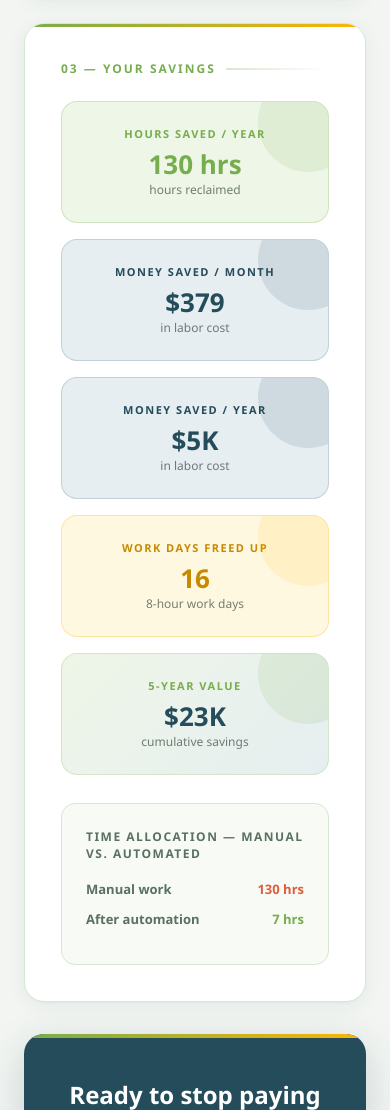
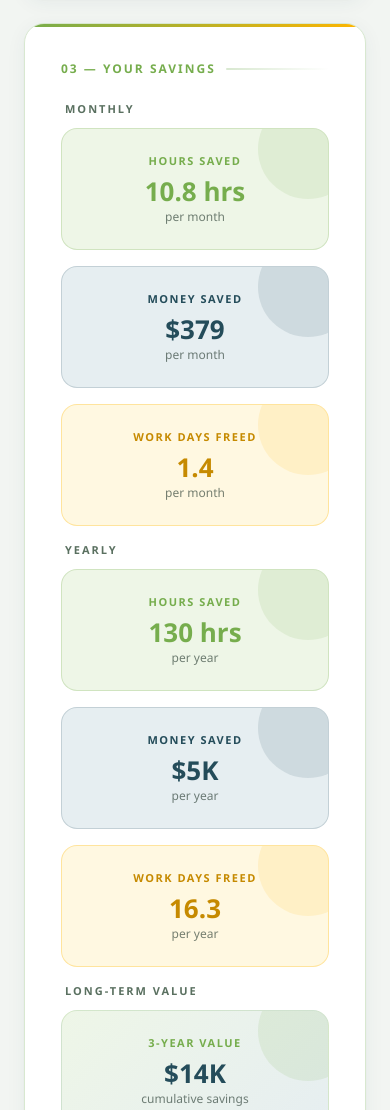
Before and after one commit to aoliverTN/automation-calculator-demo, a plain HTML site: page index.html in a window 390 px wide. Shown: the part 1739-2849 px from the top of the page. Drawn offline with Linux system fonts and the light colour scheme.

Commit message:
Reorganize results into 3x3 grid with monthly, yearly, and multi-year rows
- Row 1 (Monthly): hours saved, money saved, work days freed
- Row 2 (Yearly): same three metrics annualized
- Row 3 (Long-term): 3-year, 5-year, and 7-year cumulative savings
- Grid is fixed 3-column with responsive single-column on mobile

Co-Authored-By: Claude Sonnet 4.6 <noreply@anthropic.com>

```diff
--- a/index.html
+++ b/index.html
@@ -363,9 +363,22 @@
 
         .results-grid {
             display: grid;
-            grid-template-columns: repeat(auto-fill, minmax(190px, 1fr));
+            grid-template-columns: repeat(3, 1fr);
             gap: 16px;
             margin-bottom: 28px;
+        }
+
+        @media (max-width: 600px) { .results-grid { grid-template-columns: 1fr; } }
+
+        .row-label {
+            grid-column: 1 / -1;
+            font-size: 11px;
+            letter-spacing: 2px;
+            text-transform: uppercase;
+            font-weight: 700;
+            color: var(--muted);
+            margin-bottom: -4px;
+            padding-left: 4px;
         }
 
         .stat-card {
@@ -455,10 +468,14 @@
 
         #results.visible .stat-card { animation: popIn 0.45s cubic-bezier(0.34, 1.56, 0.64, 1) forwards; }
         #results.visible .stat-card:nth-child(1) { animation-delay: 0.00s; }
-        #results.visible .stat-card:nth-child(2) { animation-delay: 0.08s; }
-        #results.visible .stat-card:nth-child(3) { animation-delay: 0.16s; }
-        #results.visible .stat-card:nth-child(4) { animation-delay: 0.24s; }
-        #results.visible .stat-card:nth-child(5) { animation-delay: 0.32s; }
+        #results.visible .stat-card:nth-child(2) { animation-delay: 0.07s; }
+        #results.visible .stat-card:nth-child(3) { animation-delay: 0.14s; }
+        #results.visible .stat-card:nth-child(4) { animation-delay: 0.21s; }
+        #results.visible .stat-card:nth-child(5) { animation-delay: 0.28s; }
+        #results.visible .stat-card:nth-child(6) { animation-delay: 0.35s; }
+        #results.visible .stat-card:nth-child(7) { animation-delay: 0.42s; }
+        #results.visible .stat-card:nth-child(8) { animation-delay: 0.49s; }
+        #results.visible .stat-card:nth-child(9) { animation-delay: 0.56s; }
 
         /* ── Progress bars ── */
         .breakdown {
@@ -689,29 +706,57 @@
             <div class="card-title">03 — Your savings</div>
 
             <div class="results-grid">
+                <!-- Row 1: Monthly -->
+                <div class="row-label">Monthly</div>
                 <div class="stat-card time">
-                    <div class="stat-label">Hours saved / year</div>
-                    <div class="stat-value" id="hoursSaved">—</div>
-                    <div class="stat-sub">hours reclaimed</div>
+                    <div class="stat-label">Hours saved</div>
+                    <div class="stat-value" id="hoursMonth">—</div>
+                    <div class="stat-sub">per month</div>
                 </div>
                 <div class="stat-card money">
-                    <div class="stat-label">Money saved / month</div>
+                    <div class="stat-label">Money saved</div>
                     <div class="stat-value" id="moneySavedMonth">—</div>
-                    <div class="stat-sub">in labor cost</div>
+                    <div class="stat-sub">per month</div>
+                </div>
+                <div class="stat-card days">
+                    <div class="stat-label">Work days freed</div>
+                    <div class="stat-value" id="daysMonth">—</div>
+                    <div class="stat-sub">per month</div>
+                </div>
+
+                <!-- Row 2: Yearly -->
+                <div class="row-label">Yearly</div>
+                <div class="stat-card time">
+                    <div class="stat-label">Hours saved</div>
+                    <div class="stat-value" id="hoursSaved">—</div>
+                    <div class="stat-sub">per year</div>
                 </div>
                 <div class="stat-card money">
-                    <div class="stat-label">Money saved / year</div>
+                    <div class="stat-label">Money saved</div>
                     <div class="stat-value" id="moneySaved">—</div>
-                    <div class="stat-sub">in labor cost</div>
+                    <div class="stat-sub">per year</div>
                 </div>
                 <div class="stat-card days">
-                    <div class="stat-label">Work days freed up</div>
+                    <div class="stat-label">Work days freed</div>
                     <div class="stat-value" id="daysSaved">—</div>
-                    <div class="stat-sub">8-hour work days</div>
+                    <div class="stat-sub">per year</div>
+                </div>
+
+                <!-- Row 3: Multi-year -->
+                <div class="row-label">Long-term value</div>
+                <div class="stat-card roi">
+                    <div class="stat-label">3-Year value</div>
+                    <div class="stat-value" id="threeYear">—</div>
+                    <div class="stat-sub">cumulative savings</div>
                 </div>
                 <div class="stat-card roi">
                     <div class="stat-label">5-Year value</div>
                     <div class="stat-value" id="fiveYear">—</div>
+                    <div class="stat-sub">cumulative savings</div>
+                </div>
+                <div class="stat-card roi">
+                    <div class="stat-label">7-Year value</div>
+                    <div class="stat-value" id="sevenYear">—</div>
                     <div class="stat-sub">cumulative savings</div>
                 </div>
             </div>
@@ -798,19 +843,26 @@
         const totalMinutesPerYear  = occurrencesPerYear * minutes;
         const totalHoursPerYear    = totalMinutesPerYear / 60;
         const moneyPerYear         = totalHoursPerYear * wage;
+        const moneyPerMonth        = moneyPerYear / 12;
+        const hoursPerMonth        = totalHoursPerYear / 12;
+        const daysPerMonth         = hoursPerMonth / 8;
         const daysFree             = totalHoursPerYear / 8;
-        const fiveYear             = moneyPerYear * 5;
         const autoHours            = totalHoursPerYear * 0.05;
 
         document.getElementById('results').classList.add('visible');
 
-        animateValue(document.getElementById('hoursSaved'), totalHoursPerYear,
-            v => Math.round(v).toLocaleString() + ' hrs');
-        animateValue(document.getElementById('moneySavedMonth'), moneyPerYear / 12, formatCurrency);
-        animateValue(document.getElementById('moneySaved'), moneyPerYear, formatCurrency);
-        animateValue(document.getElementById('daysSaved'),  daysFree,
-            v => Math.round(v).toLocaleString());
-        animateValue(document.getElementById('fiveYear'),   fiveYear, formatCurrency);
+        const hrs  = v => Math.round(v * 10) / 10 + ' hrs';
+        const days = v => (Math.round(v * 10) / 10).toLocaleString();
+
+        animateValue(document.getElementById('hoursMonth'),      hoursPerMonth,       hrs);
+        animateValue(document.getElementById('moneySavedMonth'), moneyPerMonth,       formatCurrency);
+        animateValue(document.getElementById('daysMonth'),       daysPerMonth,        days);
+        animateValue(document.getElementById('hoursSaved'),      totalHoursPerYear,   hrs);
+        animateValue(document.getElementById('moneySaved'),      moneyPerYear,        formatCurrency);
+        animateValue(document.getElementById('daysSaved'),       daysFree,            days);
+        animateValue(document.getElementById('threeYear'),       moneyPerYear * 3,    formatCurrency);
+        animateValue(document.getElementById('fiveYear'),        moneyPerYear * 5,    formatCurrency);
+        animateValue(document.getElementById('sevenYear'),       moneyPerYear * 7,    formatCurrency);
 
         setTimeout(() => {
             document.getElementById('manualBar').style.width = '100%';
```
